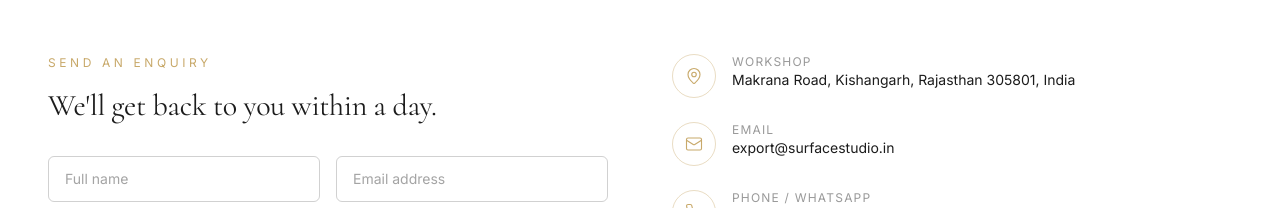
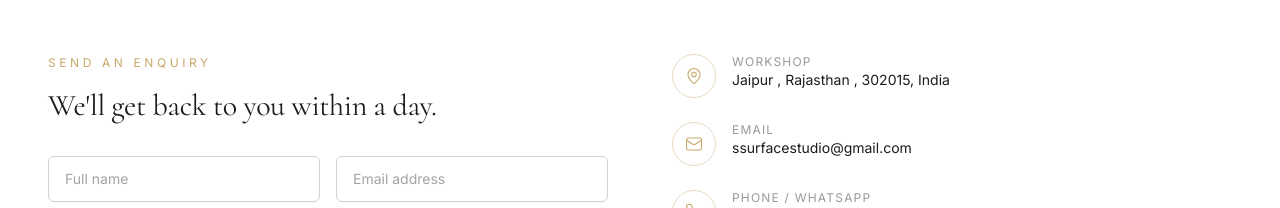
Before and after one commit to ssurfacestudio/surface-studio, a Next.js app: page /contact in a window 1280 px wide. Shown: the part 426-634 px from the top of the page. Built offline with nearby package versions, Linux system fonts and the light colour scheme; no server answers.

Commit message:
update contact page details

```diff
--- a/app/contact/page.tsx
+++ b/app/contact/page.tsx
@@ -11,9 +11,9 @@ export const metadata: Metadata = {
 };
 
 const details = [
-  { icon: MapPin, label: "Workshop", value: "Makrana Road, Kishangarh, Rajasthan 305801, India" },
-  { icon: Mail, label: "Email", value: "export@surfacestudio.in" },
-  { icon: Phone, label: "Phone / WhatsApp", value: "+91 99999 99999" },
+  { icon: MapPin, label: "Workshop", value: "Jaipur , Rajasthan , 302015, India" },
+  { icon: Mail, label: "Email", value: "ssurfacestudio@gmail.com" },
+  { icon: Phone, label: "Phone / WhatsApp", value: "+91 77928237189" },
   { icon: Clock, label: "Studio Hours", value: "Mon–Sat, 10:00–19:00 IST" },
 ];
 
```
